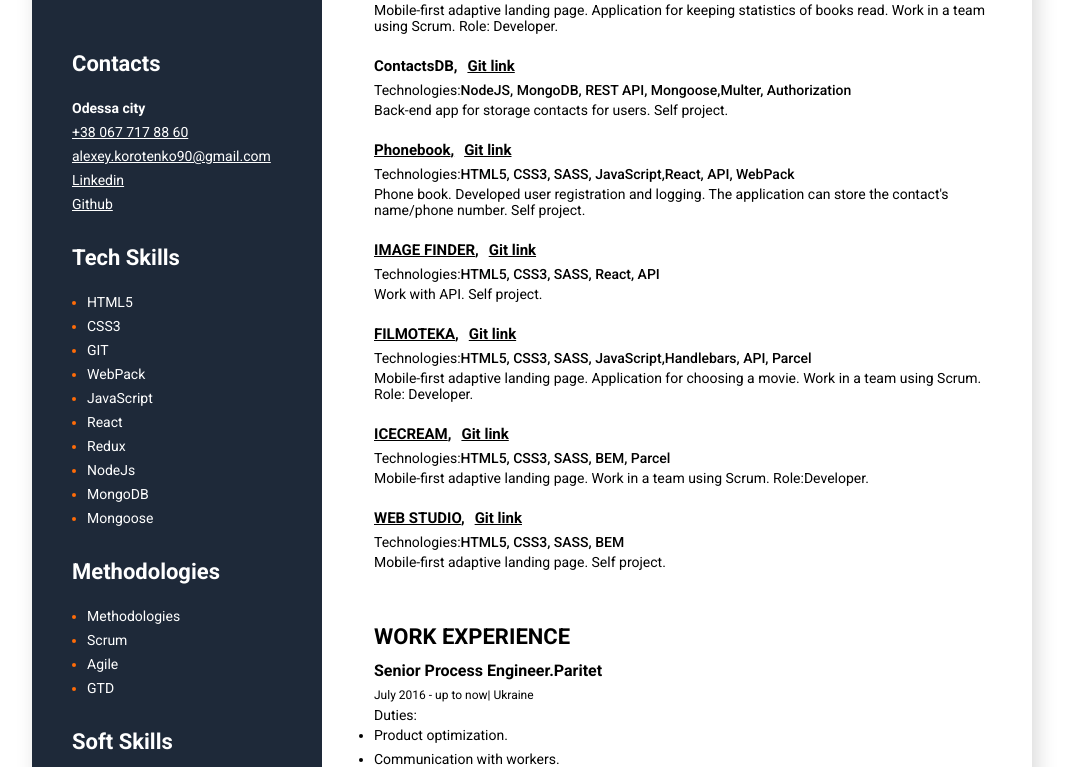
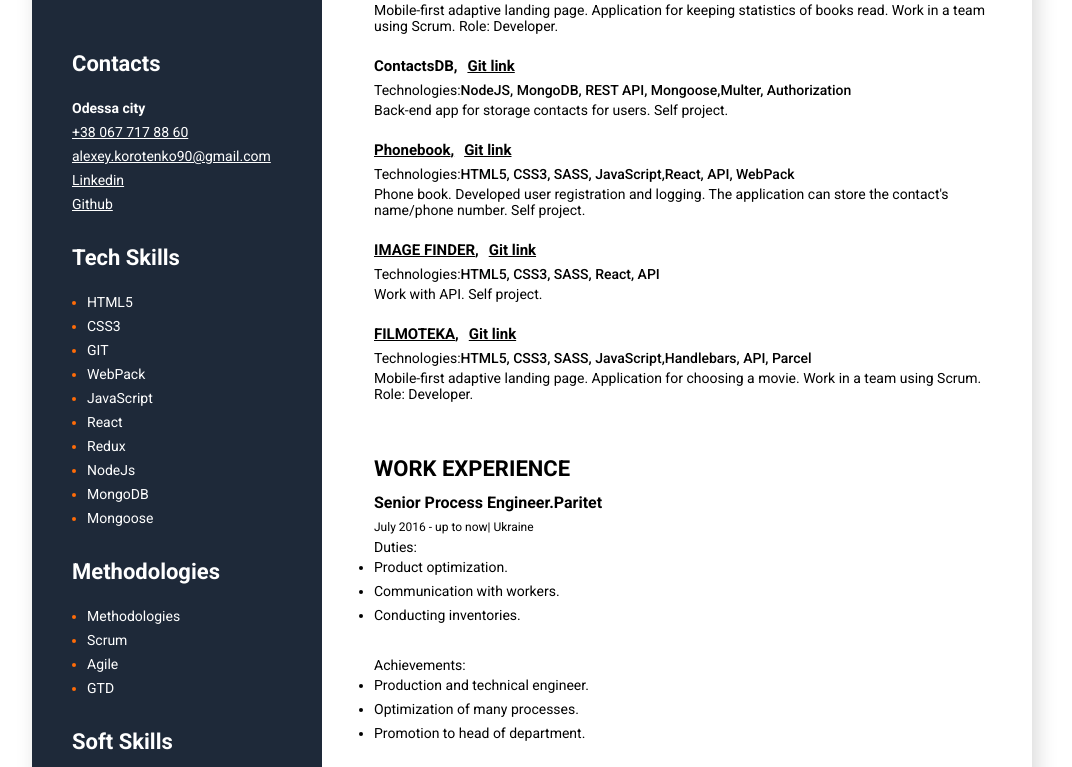
Before and after one commit to ToyEye/resume, a React (Create React App) app: page / in a window 1280 px wide. Shown: the part 452-1219 px from the top of the page, without its empty margins (108-1180 px from the left). Built offline with nearby package versions, Linux system fonts and the light colour scheme.

Commit message:
delete projects

```diff
--- a/src/Components/Projects/Projects.jsx
+++ b/src/Components/Projects/Projects.jsx
@@ -2,12 +2,14 @@ import React from "react";
 import "./projects.css";
 
 const projectsArra = [
-   {
+  {
     name: "Books Reading",
     workLink: "https://books-reading-react-node.netlify.app/login",
     gitLink: "https://github.com/IlyaKaplan2002/node-react_project",
-    technologies: "HTML5, CSS3, SASS, React, Redux, API, NodeJS, Express, MongoDB",
-    about: "Mobile-first adaptive landing page. Application for keeping statistics of books read. Work in a team using Scrum. Role: Developer. ",
+    technologies:
+      "HTML5, CSS3, SASS, React, Redux, API, NodeJS, Express, MongoDB",
+    about:
+      "Mobile-first adaptive landing page. Application for keeping statistics of books read. Work in a team using Scrum. Role: Developer. ",
   },
   {
     name: "ContactsDB",
@@ -39,21 +41,6 @@ const projectsArra = [
     about:
       "Mobile-first adaptive landing page. Application for choosing a movie. Work in a team using Scrum. Role: Developer.",
   },
-  {
-    name: "ICECREAM",
-    workLink: "https://kostiantyn-radchenko.github.io/teams_project/",
-    gitLink: "https://github.com/Kostiantyn-Radchenko/teams_project",
-    technologies: "HTML5, CSS3, SASS, BEM, Parcel",
-    about:
-      "Mobile-first adaptive landing page. Work in a team using Scrum. Role:Developer.",
-  },
-  {
-    name: "WEB STUDIO",
-    workLink: "https://toyeye.github.io/goit-markup-hw-08/",
-    gitLink: "https://github.com/ToyEye/goit-markup-hw-08",
-    technologies: "HTML5, CSS3, SASS, BEM ",
-    about: " Mobile-first adaptive landing page. Self project.",
-  },
 ];
 
 export default function Projects() {
```
